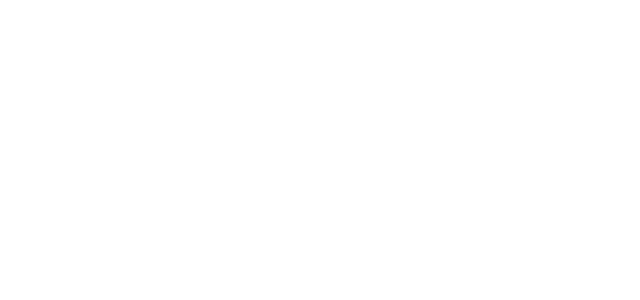
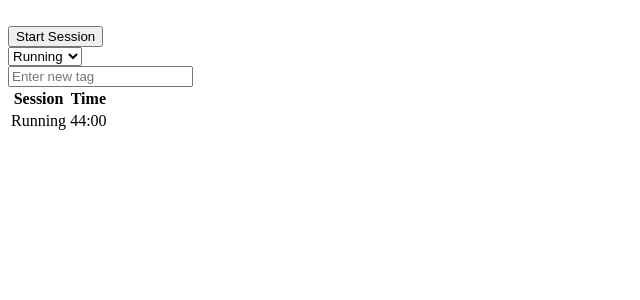
Before and after one commit to narrwep27/full_stack_PERN_anchr, a React (Create React App) app in the folder client/: page /home in a window 1280 px wide. Shown: the top 300 px of the page, without its empty margins (0-640 px from the left). Built offline with nearby package versions, Linux system fonts and the light colour scheme.

Commit message:
Mapping through list of options

```diff
--- a/client/src/App.css
+++ b/client/src/App.css
@@ -56,6 +56,7 @@
 .About {
   margin: 0 auto;
 }
+
 h1 {
   margin: 0;
   padding: 0;
--- a/client/src/App.js
+++ b/client/src/App.js
@@ -3,12 +3,18 @@ import { Route } from 'react-router-dom';
 import About from './pages/About';
 import SignUp from './pages/SignUp';
 import './App.css';
+import Nav from './component/Nav'
+import UserHome from './pages/UserHome'
 
-export default function App() {
+export default function App () {
 	return (
 		<div className='App'>
-			<Route exact path='/SignUp' component={SignUp} />
-			<Route exact path='/About' component={About} />
+			<Nav />
+			<main>
+				<Route exact path="/home" component={UserHome} />
+				<Route exact path='/SignUp' component={SignUp} />
+				<Route exact path='/About' component={About} />
+			</main>
 		</div>
 	);
 }
--- a/client/src/pages/UserHome.jsx
+++ b/client/src/pages/UserHome.jsx
@@ -1,12 +1,17 @@
 export default function UserHome() {
+  const optionArray = [{ session: "Running" }, { session: "Studying" }, { session: "Walking" }, { session: "Gaming" }];
+
+
+
+
   return (
     <div>
       <button>Start Session</button>
       <form>
-        {/* Map selections here */}
         <select>
-          <option>Running</option>
-          <option>Studying</option>
+          {optionArray.map((e, i) => (
+            <option>{e.session}</option>
+          ))}
         </select>
       </form>
       <input placeholder="Enter new tag"></input>
```
Lines whose indentation alone changed are shown as unchanged.
